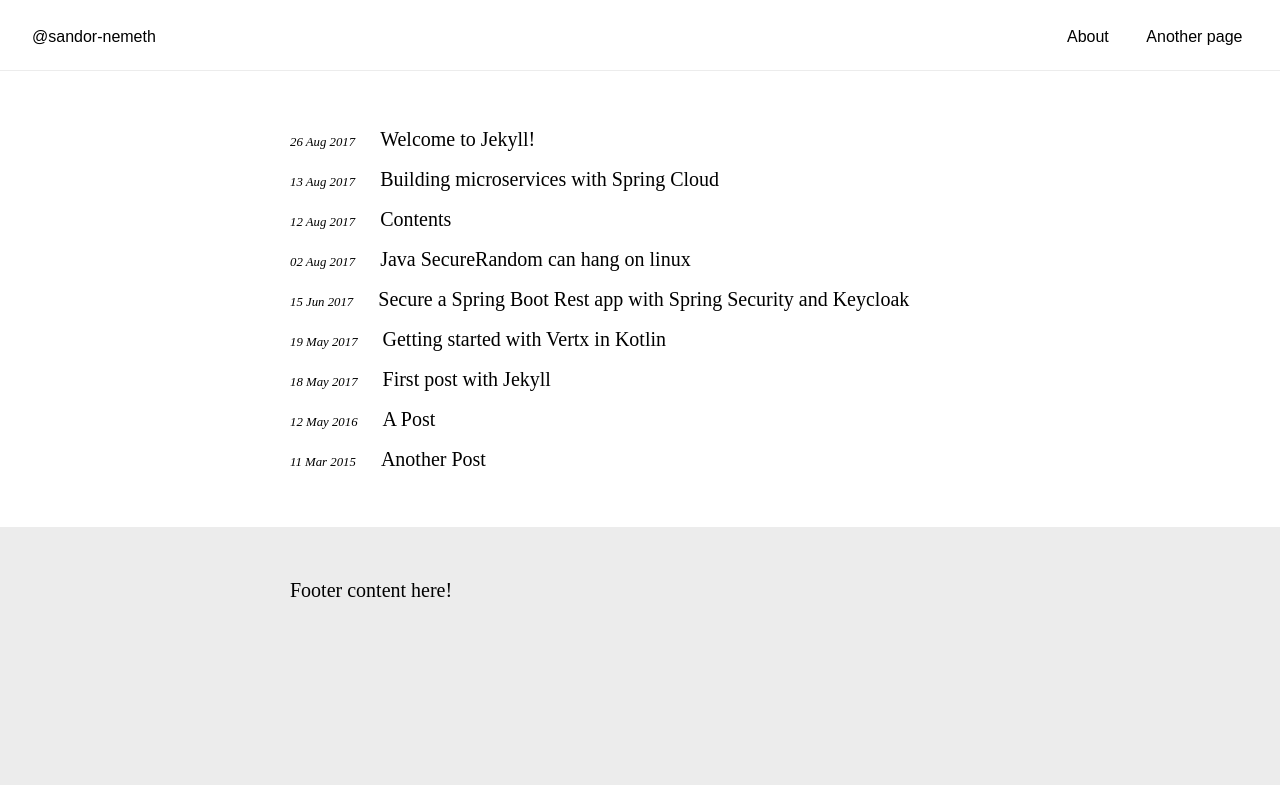
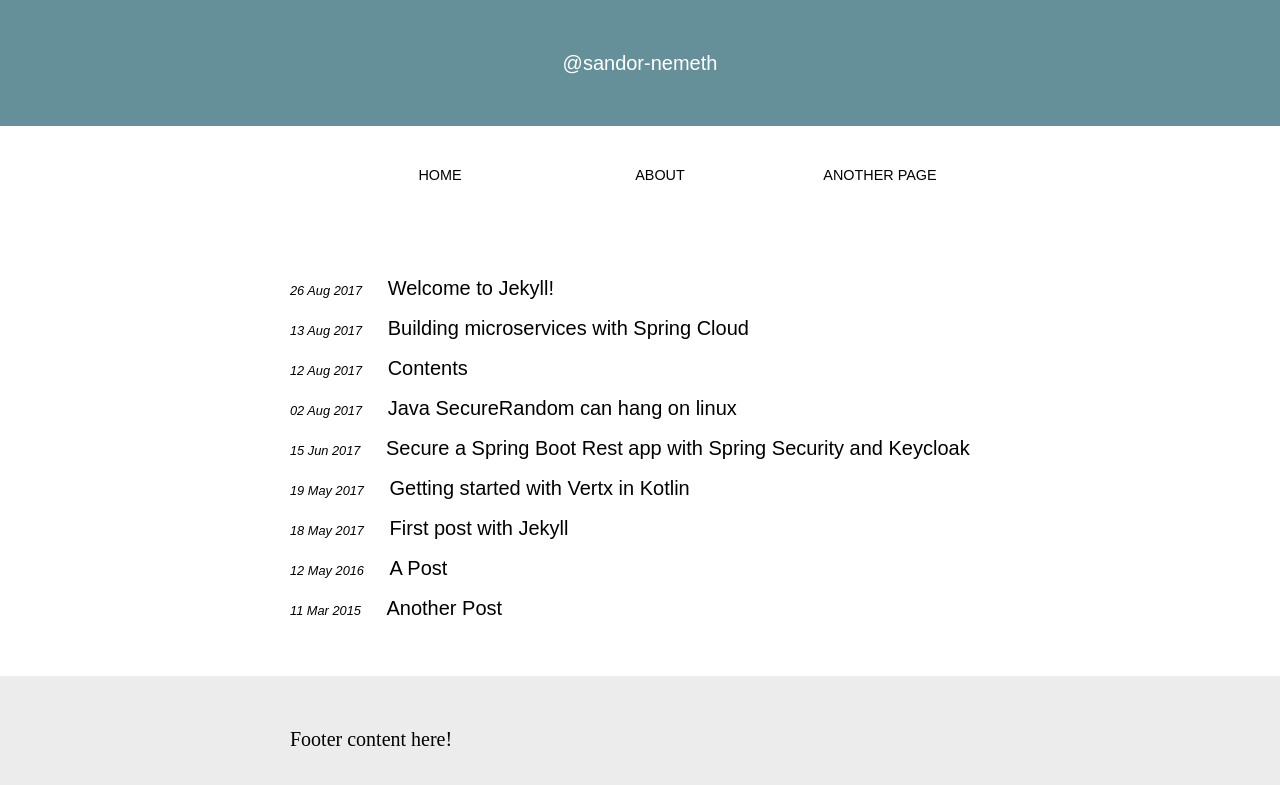
Before and after one commit to sandor-nemeth/my-jekyll-theme, a Jekyll site: the page built from index.md, in a window 1280 px wide. Shown: the top 785 px of the page. Built offline with Jekyll 4.4.1, drawn with Linux system fonts in a browser that asks for light colours.

Commit message:
Add different styled header bar

```diff
--- a/_includes/header.html
+++ b/_includes/header.html
@@ -1,19 +1,18 @@
+<div class="masthead">
+    <div class="container">
+        <div class="title">{{ site.title }}</div>
+    </div>
+</div>
+
 <nav class="navbar">
-    <div class="wrapper">
-        <div class="brand">
-            <a href="{{ site.baseurl }}/" class="navbar-brand mr-10">{{ site.title }}</a>
-        </div>
+    <div class="container">
         <ul>
+            <li><a href="{{ site.baseurl }}/">Home</a></li>
             {% for page in site.html_pages %}
-            <li><a href="{{ page.url }}" class="btn btn-link">{{ page.title }}</a></li>
+            {% if page.title != 'home' %}
+            <li><a href="{{ page.url }}">{{ page.title }}</a></li>
+            {% endif %}
             {% endfor %}
         </ul>
     </div>
-
-  <section class="navbar-section">
-
-  </section>
-  <section class="navbar-section">
-
-  </section>
 </nav>
--- a/_sass/base.scss
+++ b/_sass/base.scss
@@ -7,6 +7,11 @@ body {
     background-color: $gray;
 }
 
+a {
+    text-decoration: none;
+    color: $teal;
+}
+
 img {
     max-width: 700px;
 }
@@ -14,3 +19,8 @@ img {
 .content {
     background-color: $white;
 }
+
+.container {
+    max-width: $content-width;
+    margin: 0 auto;
+}
--- a/_sass/home.scss
+++ b/_sass/home.scss
@@ -3,6 +3,7 @@
     padding-bottom: 1rem;
 
     .post {
+        font-family: Leto, sans-serif;
         a {
             color: $black;
             text-decoration: none;
--- a/_sass/nav.scss
+++ b/_sass/nav.scss
@@ -1,34 +1,36 @@
+.masthead {
+    background-color: $header-color;
+    font-family: Leto, sans-serif;
+    color: $white;
+
+    .container {
+        padding: 3rem 0;
+        text-align: center;
+        width: 400px;
+    }
+}
+
 .navbar {
     background-color: $white;
-    margin: 0 auto;
     padding: 0;
-    border-bottom: 1px solid $gray;
     font-family: Leto, sans-serif;
 
-    .wrapper {
-        align-items: center;
-        display: flex;
-        justify-content: space-between;
+    .container {
+        ul {
+            margin: 0;
+            display: flex;
+            list-style-type: none;
 
-        a {
-            color: $black;
-            text-decoration: none;
-            transition: all .5s ease;
-            margin-left: 2rem;
-            font-size: 1rem;
+            li {
+                flex: 1 1 0;
+                text-align: center;
+                padding: 2rem 0;
 
-            &:hover {
-                text-decoration: underline;
-            }
-        }
-
-        .brand {
-
-        }
-
-        ul {
-            li {
-                display: inline-block;
+                a {
+                    color: $black;
+                    text-transform: uppercase;
+                    font-size: .9rem;
+                }
             }
         }
     }
--- a/_sass/variables.scss
+++ b/_sass/variables.scss
@@ -1,3 +1,8 @@
 $gray: #ececec;
 $white: white;
 $black: black;
+$teal: #65909A;
+
+$header-color: $teal;
+
+$content-width: 700px;
--- a/index.md
+++ b/index.md
@@ -3,4 +3,5 @@
 # Edit theme's home layout instead if you wanna make some changes
 # See: https://jekyllrb.com/docs/themes/#overriding-theme-defaults
 layout: home
+title: home
 ---
```
